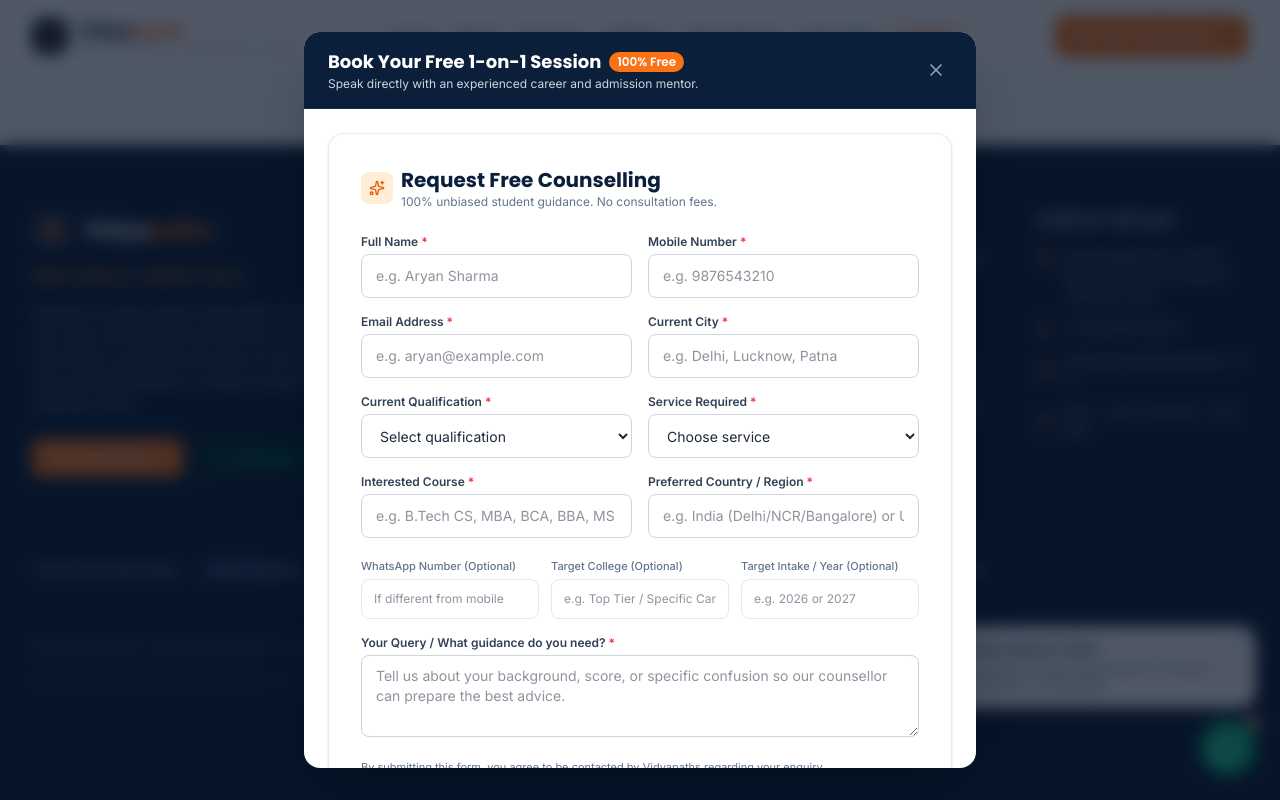
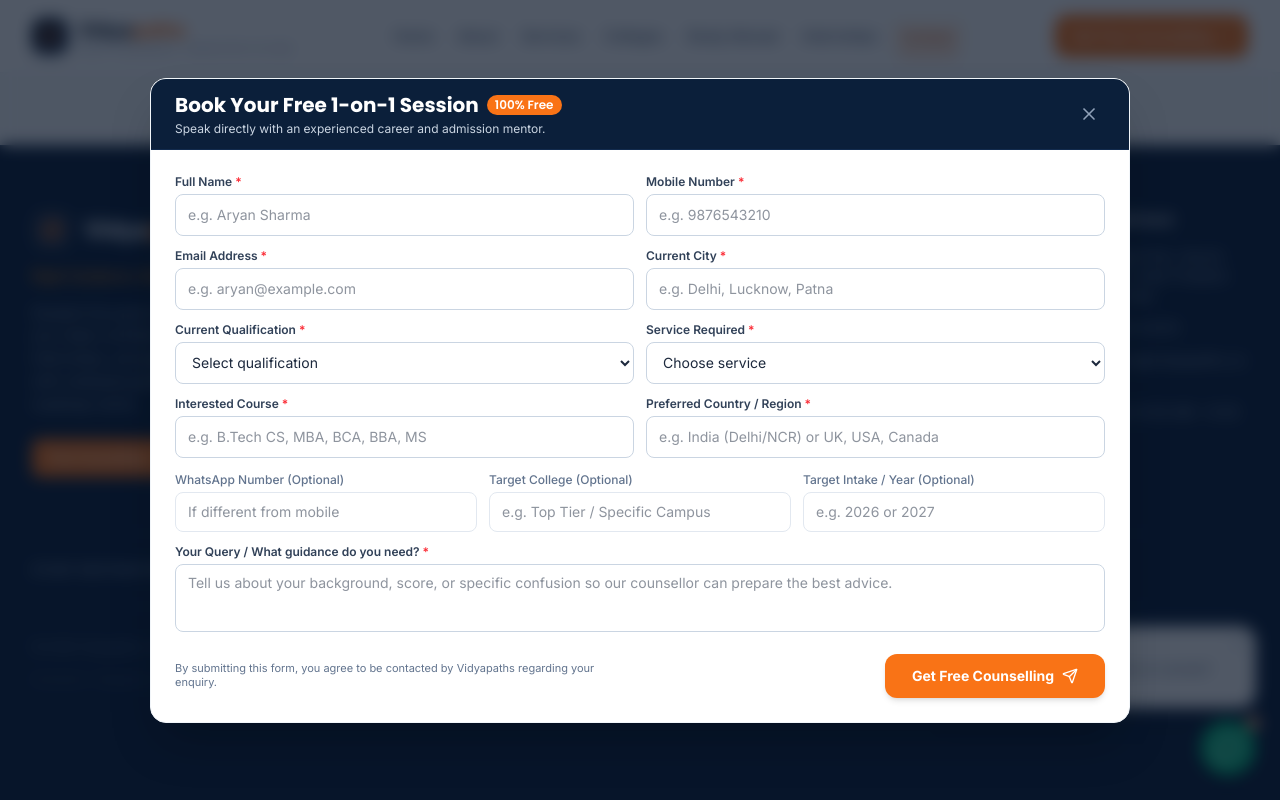
Before and after one commit to aryansingh121/Vidyapaths, a React (Vite) app: page /contact in a window 1280 px wide. Both pictures are taken after a click on the button "Free Counselling". Shown: the part 1322-2122 px from the top of the page. Built offline with nearby package versions, Linux system fonts and the light colour scheme.

Commit message:
feat: redesign counselling modal to fit entire form on one screen

```diff
--- a/src/components/EnquiryForm.jsx
+++ b/src/components/EnquiryForm.jsx
@@ -2,7 +2,7 @@ import React, { useState, useEffect, useId } from 'react';
 import { Send, CheckCircle, AlertCircle, MessageSquare, Sparkles } from 'lucide-react';
 import { siteConfig } from '../data/siteData';
 
-export default function EnquiryForm({ defaultService = '', source = 'Lead Form' }) {
+export default function EnquiryForm({ defaultService = '', source = 'Lead Form', isModal = false }) {
   const formUid = useId();
 
   const [formData, setFormData] = useState({
@@ -155,16 +155,16 @@ export default function EnquiryForm({ defaultService = '', source = 'Lead Form'
 
   if (submitted) {
     return (
-      <div className="bg-white rounded-2xl p-8 border border-emerald-100 shadow-sm text-center animate-in fade-in duration-300">
-        <div className="w-16 h-16 bg-emerald-50 text-emerald-600 rounded-full flex items-center justify-center mx-auto mb-4">
-          <CheckCircle className="w-10 h-10" />
+      <div className={`text-center animate-in fade-in duration-300 ${isModal ? 'py-4' : 'bg-white rounded-2xl p-6 sm:p-8 border border-slate-200/80 shadow-sm'}`}>
+        <div className="w-14 h-14 bg-emerald-50 text-emerald-600 rounded-full flex items-center justify-center mx-auto mb-3">
+          <CheckCircle className="w-8 h-8" />
         </div>
-        <h3 className="text-2xl font-bold text-navy-900 mb-2">Thank you!</h3>
-        <p className="text-slate-600 max-w-md mx-auto mb-6 text-sm leading-relaxed">
-          Thank you! Your enquiry has been received. Our team will get in touch with you shortly.
+        <h3 className="text-xl sm:text-2xl font-bold text-navy-900 mb-1.5">Thank you!</h3>
+        <p className="text-slate-600 max-w-md mx-auto mb-4 text-xs sm:text-sm leading-relaxed">
+          Your enquiry has been received. Our team will get in touch with you shortly.
         </p>
 
-        <div className="bg-slate-50 rounded-xl p-4 mb-6 border border-slate-100 text-left text-sm max-w-md mx-auto space-y-2">
+        <div className="bg-slate-50 rounded-xl p-3.5 mb-4 border border-slate-100 text-left text-xs sm:text-sm max-w-md mx-auto space-y-1.5">
           <div className="flex justify-between">
             <span className="text-slate-500">Candidate:</span>
             <span className="font-semibold text-navy-900">{formData.fullName}</span>
@@ -183,10 +183,10 @@ export default function EnquiryForm({ defaultService = '', source = 'Lead Form'
           </div>
         </div>
 
-        <div className="flex flex-col sm:flex-row gap-3 justify-center max-w-md mx-auto">
+        <div className="flex flex-col sm:flex-row gap-2.5 justify-center max-w-md mx-auto">
           <button
             onClick={openWhatsAppWithData}
-            className="flex-1 inline-flex items-center justify-center gap-2 px-5 py-3 rounded-xl font-semibold text-white bg-emerald-600 hover:bg-emerald-700 transition-colors shadow-sm min-h-[44px] cursor-pointer"
+            className="flex-1 inline-flex items-center justify-center gap-2 px-4 py-2.5 rounded-xl text-xs sm:text-sm font-semibold text-white bg-emerald-600 hover:bg-emerald-700 transition-colors shadow-sm min-h-[42px] cursor-pointer"
           >
             <MessageSquare className="w-4 h-4" />
             <span>Chat on WhatsApp Now</span>
@@ -209,7 +209,7 @@ export default function EnquiryForm({ defaultService = '', source = 'Lead Form'
                 message: ''
               });
             }}
-            className="px-5 py-3 rounded-xl font-medium text-slate-700 bg-slate-100 hover:bg-slate-200 transition-colors min-h-[44px] cursor-pointer"
+            className="px-4 py-2.5 rounded-xl text-xs sm:text-sm font-medium text-slate-700 bg-slate-100 hover:bg-slate-200 transition-colors min-h-[42px] cursor-pointer"
           >
             Submit Another Query
           </button>
@@ -219,27 +219,33 @@ export default function EnquiryForm({ defaultService = '', source = 'Lead Form'
   }
 
   return (
-    <form onSubmit={handleSubmit} noValidate className="bg-white rounded-2xl p-6 sm:p-8 border border-slate-200/80 shadow-sm">
-      <div className="flex items-center gap-2 mb-6">
-        <span className="w-8 h-8 rounded-lg bg-orange-100 text-orange-600 flex items-center justify-center">
+    <form
+      onSubmit={handleSubmit}
+      noValidate
+      className={isModal ? "w-full box-border" : "bg-white rounded-2xl p-6 sm:p-8 border border-slate-200/80 shadow-sm box-border"}
+    >
+      {!isModal && (
+        <div className="flex items-center gap-2 mb-5">
+          <span className="w-8 h-8 rounded-lg bg-orange-100 text-orange-600 flex items-center justify-center shrink-0">
             <Sparkles className="w-4 h-4" />
           </span>
           <div>
-          <h3 className="text-xl font-bold text-navy-900">Request Free Counselling</h3>
+            <h3 className="text-lg sm:text-xl font-bold text-navy-900">Request Free Counselling</h3>
             <p className="text-xs text-slate-500">100% unbiased student guidance. No consultation fees.</p>
           </div>
         </div>
+      )}
 
       {submitError && (
-        <div className="mb-4 p-3 rounded-lg bg-red-50 border border-red-200 text-red-700 text-xs flex items-center gap-2">
+        <div className="mb-3 p-2.5 rounded-lg bg-red-50 border border-red-200 text-red-700 text-xs flex items-center gap-2">
           <AlertCircle className="w-4 h-4 shrink-0" />
           <span>{submitError}</span>
         </div>
       )}
 
-      <div className="space-y-4">
-        {/* Name & Mobile */}
-        <div className="grid grid-cols-1 sm:grid-cols-2 gap-4">
+      <div className="space-y-2.5 sm:space-y-3">
+        {/* Row 1: Full Name | Mobile Number */}
+        <div className="grid grid-cols-1 sm:grid-cols-2 gap-2.5 sm:gap-3">
           <div>
             <label htmlFor={`${formUid}-fullName`} className="block text-xs font-semibold text-slate-700 mb-1">
               Full Name <span className="text-red-500">*</span>
@@ -253,11 +259,11 @@ export default function EnquiryForm({ defaultService = '', source = 'Lead Form'
               onChange={handleChange}
               aria-invalid={!!errors.fullName}
               aria-describedby={errors.fullName ? `${formUid}-fullName-err` : undefined}
-              className={`w-full px-3.5 py-2.5 text-sm rounded-lg border min-h-[44px] ${
+              className={`w-full px-3 py-2 text-xs sm:text-sm rounded-lg border h-10 sm:h-[42px] transition-colors ${
                 errors.fullName ? 'border-red-400 bg-red-50/30' : 'border-slate-300 focus:border-orange-500'
               } focus:outline-none focus:ring-1 focus:ring-orange-500`}
             />
-            {errors.fullName && <p id={`${formUid}-fullName-err`} className="text-xs text-red-500 mt-1">{errors.fullName}</p>}
+            {errors.fullName && <p id={`${formUid}-fullName-err`} className="text-xs text-red-500 mt-0.5">{errors.fullName}</p>}
           </div>
 
           <div>
@@ -273,16 +279,16 @@ export default function EnquiryForm({ defaultService = '', source = 'Lead Form'
               onChange={handleChange}
               aria-invalid={!!errors.mobileNumber}
               aria-describedby={errors.mobileNumber ? `${formUid}-mobileNumber-err` : undefined}
-              className={`w-full px-3.5 py-2.5 text-sm rounded-lg border min-h-[44px] ${
+              className={`w-full px-3 py-2 text-xs sm:text-sm rounded-lg border h-10 sm:h-[42px] transition-colors ${
                 errors.mobileNumber ? 'border-red-400 bg-red-50/30' : 'border-slate-300 focus:border-orange-500'
               } focus:outline-none focus:ring-1 focus:ring-orange-500`}
             />
-            {errors.mobileNumber && <p id={`${formUid}-mobileNumber-err`} className="text-xs text-red-500 mt-1">{errors.mobileNumber}</p>}
+            {errors.mobileNumber && <p id={`${formUid}-mobileNumber-err`} className="text-xs text-red-500 mt-0.5">{errors.mobileNumber}</p>}
           </div>
         </div>
 
-        {/* Email & City */}
-        <div className="grid grid-cols-1 sm:grid-cols-2 gap-4">
+        {/* Row 2: Email Address | Current City */}
+        <div className="grid grid-cols-1 sm:grid-cols-2 gap-2.5 sm:gap-3">
           <div>
             <label htmlFor={`${formUid}-email`} className="block text-xs font-semibold text-slate-700 mb-1">
               Email Address <span className="text-red-500">*</span>
@@ -296,11 +302,11 @@ export default function EnquiryForm({ defaultService = '', source = 'Lead Form'
               onChange={handleChange}
               aria-invalid={!!errors.email}
               aria-describedby={errors.email ? `${formUid}-email-err` : undefined}
-              className={`w-full px-3.5 py-2.5 text-sm rounded-lg border min-h-[44px] ${
+              className={`w-full px-3 py-2 text-xs sm:text-sm rounded-lg border h-10 sm:h-[42px] transition-colors ${
                 errors.email ? 'border-red-400 bg-red-50/30' : 'border-slate-300 focus:border-orange-500'
               } focus:outline-none focus:ring-1 focus:ring-orange-500`}
             />
-            {errors.email && <p id={`${formUid}-email-err`} className="text-xs text-red-500 mt-1">{errors.email}</p>}
+            {errors.email && <p id={`${formUid}-email-err`} className="text-xs text-red-500 mt-0.5">{errors.email}</p>}
           </div>
 
           <div>
@@ -316,16 +322,16 @@ export default function EnquiryForm({ defaultService = '', source = 'Lead Form'
               onChange={handleChange}
               aria-invalid={!!errors.currentCity}
               aria-describedby={errors.currentCity ? `${formUid}-currentCity-err` : undefined}
-              className={`w-full px-3.5 py-2.5 text-sm rounded-lg border min-h-[44px] ${
+              className={`w-full px-3 py-2 text-xs sm:text-sm rounded-lg border h-10 sm:h-[42px] transition-colors ${
                 errors.currentCity ? 'border-red-400 bg-red-50/30' : 'border-slate-300 focus:border-orange-500'
               } focus:outline-none focus:ring-1 focus:ring-orange-500`}
             />
-            {errors.currentCity && <p id={`${formUid}-currentCity-err`} className="text-xs text-red-500 mt-1">{errors.currentCity}</p>}
+            {errors.currentCity && <p id={`${formUid}-currentCity-err`} className="text-xs text-red-500 mt-0.5">{errors.currentCity}</p>}
           </div>
         </div>
 
-        {/* Qualification & Service */}
-        <div className="grid grid-cols-1 sm:grid-cols-2 gap-4">
+        {/* Row 3: Current Qualification | Service Required */}
+        <div className="grid grid-cols-1 sm:grid-cols-2 gap-2.5 sm:gap-3">
           <div>
             <label htmlFor={`${formUid}-education`} className="block text-xs font-semibold text-slate-700 mb-1">
               Current Qualification <span className="text-red-500">*</span>
@@ -337,9 +343,9 @@ export default function EnquiryForm({ defaultService = '', source = 'Lead Form'
               onChange={handleChange}
               aria-invalid={!!errors.education}
               aria-describedby={errors.education ? `${formUid}-education-err` : undefined}
-              className={`w-full px-3.5 py-2.5 text-sm rounded-lg border min-h-[44px] ${
+              className={`w-full px-3 py-2 text-xs sm:text-sm rounded-lg border h-10 sm:h-[42px] transition-colors bg-white ${
                 errors.education ? 'border-red-400 bg-red-50/30' : 'border-slate-300 focus:border-orange-500'
-              } focus:outline-none focus:ring-1 focus:ring-orange-500 bg-white`}
+              } focus:outline-none focus:ring-1 focus:ring-orange-500`}
             >
               <option value="">Select qualification</option>
               <option value="Class 10th / 11th">Class 10th / 11th</option>
@@ -349,7 +355,7 @@ export default function EnquiryForm({ defaultService = '', source = 'Lead Form'
               <option value="Postgraduate (PG Student)">Postgraduate Student</option>
               <option value="Working Professional">Working Professional</option>
             </select>
-            {errors.education && <p id={`${formUid}-education-err`} className="text-xs text-red-500 mt-1">{errors.education}</p>}
+            {errors.education && <p id={`${formUid}-education-err`} className="text-xs text-red-500 mt-0.5">{errors.education}</p>}
           </div>
 
           <div>
@@ -363,25 +369,25 @@ export default function EnquiryForm({ defaultService = '', source = 'Lead Form'
               onChange={handleChange}
               aria-invalid={!!errors.serviceRequired}
               aria-describedby={errors.serviceRequired ? `${formUid}-serviceRequired-err` : undefined}
-              className={`w-full px-3.5 py-2.5 text-sm rounded-lg border min-h-[44px] ${
+              className={`w-full px-3 py-2 text-xs sm:text-sm rounded-lg border h-10 sm:h-[42px] transition-colors bg-white ${
                 errors.serviceRequired ? 'border-red-400 bg-red-50/30' : 'border-slate-300 focus:border-orange-500'
-              } focus:outline-none focus:ring-1 focus:ring-orange-500 bg-white`}
+              } focus:outline-none focus:ring-1 focus:ring-orange-500`}
             >
               <option value="">Choose service</option>
               <option value="College Admission">College Admission</option>
               <option value="Career Counselling">Career Counselling</option>
-              <option value="Internship Assistance">Internship</option>
+              <option value="Internship Assistance">Internship Assistance</option>
               <option value="Study Abroad">Study Abroad</option>
-              <option value="Scholarship Guidance">Scholarship</option>
+              <option value="Scholarship Guidance">Scholarship & Loan Guidance</option>
               <option value="Resume & Interview">Resume & Interview Support</option>
               <option value="Other">Other</option>
             </select>
-            {errors.serviceRequired && <p id={`${formUid}-serviceRequired-err`} className="text-xs text-red-500 mt-1">{errors.serviceRequired}</p>}
+            {errors.serviceRequired && <p id={`${formUid}-serviceRequired-err`} className="text-xs text-red-500 mt-0.5">{errors.serviceRequired}</p>}
           </div>
         </div>
 
-        {/* Interested Course & Preferred Country */}
-        <div className="grid grid-cols-1 sm:grid-cols-2 gap-4">
+        {/* Row 4: Interested Course | Preferred Country / Region */}
+        <div className="grid grid-cols-1 sm:grid-cols-2 gap-2.5 sm:gap-3">
           <div>
             <label htmlFor={`${formUid}-interestedCourse`} className="block text-xs font-semibold text-slate-700 mb-1">
               Interested Course <span className="text-red-500">*</span>
@@ -395,11 +401,11 @@ export default function EnquiryForm({ defaultService = '', source = 'Lead Form'
               onChange={handleChange}
               aria-invalid={!!errors.interestedCourse}
               aria-describedby={errors.interestedCourse ? `${formUid}-interestedCourse-err` : undefined}
-              className={`w-full px-3.5 py-2.5 text-sm rounded-lg border min-h-[44px] ${
+              className={`w-full px-3 py-2 text-xs sm:text-sm rounded-lg border h-10 sm:h-[42px] transition-colors ${
                 errors.interestedCourse ? 'border-red-400 bg-red-50/30' : 'border-slate-300 focus:border-orange-500'
               } focus:outline-none focus:ring-1 focus:ring-orange-500`}
             />
-            {errors.interestedCourse && <p id={`${formUid}-interestedCourse-err`} className="text-xs text-red-500 mt-1">{errors.interestedCourse}</p>}
+            {errors.interestedCourse && <p id={`${formUid}-interestedCourse-err`} className="text-xs text-red-500 mt-0.5">{errors.interestedCourse}</p>}
           </div>
 
           <div>
@@ -410,23 +416,23 @@ export default function EnquiryForm({ defaultService = '', source = 'Lead Form'
               id={`${formUid}-preferredCountry`}
               type="text"
               name="preferredCountry"
-              placeholder="e.g. India (Delhi/NCR/Bangalore) or UK, USA, Canada"
+              placeholder="e.g. India (Delhi/NCR) or UK, USA, Canada"
               value={formData.preferredCountry}
               onChange={handleChange}
               aria-invalid={!!errors.preferredCountry}
               aria-describedby={errors.preferredCountry ? `${formUid}-preferredCountry-err` : undefined}
-              className={`w-full px-3.5 py-2.5 text-sm rounded-lg border min-h-[44px] ${
+              className={`w-full px-3 py-2 text-xs sm:text-sm rounded-lg border h-10 sm:h-[42px] transition-colors ${
                 errors.preferredCountry ? 'border-red-400 bg-red-50/30' : 'border-slate-300 focus:border-orange-500'
               } focus:outline-none focus:ring-1 focus:ring-orange-500`}
             />
-            {errors.preferredCountry && <p id={`${formUid}-preferredCountry-err`} className="text-xs text-red-500 mt-1">{errors.preferredCountry}</p>}
+            {errors.preferredCountry && <p id={`${formUid}-preferredCountry-err`} className="text-xs text-red-500 mt-0.5">{errors.preferredCountry}</p>}
           </div>
         </div>
 
-        {/* Optional Fields: WhatsApp Number, Preferred College, Target Intake */}
-        <div className="grid grid-cols-1 sm:grid-cols-3 gap-3 pt-1">
+        {/* Row 5: Optional Fields (WhatsApp Number, Target College, Target Intake) */}
+        <div className="grid grid-cols-1 sm:grid-cols-3 gap-2.5 sm:gap-3 pt-0.5">
           <div>
-            <label htmlFor={`${formUid}-whatsappNumber`} className="block text-[11px] font-medium text-slate-500 mb-1">
+            <label htmlFor={`${formUid}-whatsappNumber`} className="block text-[11px] sm:text-xs font-medium text-slate-500 mb-1">
               WhatsApp Number (Optional)
             </label>
             <input
@@ -436,12 +442,12 @@ export default function EnquiryForm({ defaultService = '', source = 'Lead Form'
               placeholder="If different from mobile"
               value={formData.whatsappNumber}
               onChange={handleChange}
-              className="w-full px-3 py-2 text-xs rounded-lg border border-slate-200 focus:border-orange-500 focus:outline-none min-h-[40px]"
+              className="w-full px-3 py-1.5 text-xs sm:text-sm rounded-lg border border-slate-200 focus:border-orange-500 focus:outline-none h-9 sm:h-10 transition-colors"
             />
           </div>
 
           <div>
-            <label htmlFor={`${formUid}-preferredCollege`} className="block text-[11px] font-medium text-slate-500 mb-1">
+            <label htmlFor={`${formUid}-preferredCollege`} className="block text-[11px] sm:text-xs font-medium text-slate-500 mb-1">
               Target College (Optional)
             </label>
             <input
@@ -451,12 +457,12 @@ export default function EnquiryForm({ defaultService = '', source = 'Lead Form'
               placeholder="e.g. Top Tier / Specific Campus"
               value={formData.preferredCollege}
               onChange={handleChange}
-              className="w-full px-3 py-2 text-xs rounded-lg border border-slate-200 focus:border-orange-500 focus:outline-none min-h-[40px]"
+              className="w-full px-3 py-1.5 text-xs sm:text-sm rounded-lg border border-slate-200 focus:border-orange-500 focus:outline-none h-9 sm:h-10 transition-colors"
             />
           </div>
 
           <div>
-            <label htmlFor={`${formUid}-preferredIntake`} className="block text-[11px] font-medium text-slate-500 mb-1">
+            <label htmlFor={`${formUid}-preferredIntake`} className="block text-[11px] sm:text-xs font-medium text-slate-500 mb-1">
               Target Intake / Year (Optional)
             </label>
             <input
@@ -466,12 +472,12 @@ export default function EnquiryForm({ defaultService = '', source = 'Lead Form'
               placeholder="e.g. 2026 or 2027"
               value={formData.preferredIntake}
               onChange={handleChange}
-              className="w-full px-3 py-2 text-xs rounded-lg border border-slate-200 focus:border-orange-500 focus:outline-none min-h-[40px]"
+              className="w-full px-3 py-1.5 text-xs sm:text-sm rounded-lg border border-slate-200 focus:border-orange-500 focus:outline-none h-9 sm:h-10 transition-colors"
             />
           </div>
         </div>
 
-        {/* Message / Query */}
+        {/* Row 6: Query / Message */}
         <div>
           <label htmlFor={`${formUid}-message`} className="block text-xs font-semibold text-slate-700 mb-1">
             Your Query / What guidance do you need? <span className="text-red-500">*</span>
@@ -479,34 +485,34 @@ export default function EnquiryForm({ defaultService = '', source = 'Lead Form'
           <textarea
             id={`${formUid}-message`}
             name="message"
-            rows="3"
+            rows="2"
             placeholder="Tell us about your background, score, or specific confusion so our counsellor can prepare the best advice."
             value={formData.message}
             onChange={handleChange}
             aria-invalid={!!errors.message}
             aria-describedby={errors.message ? `${formUid}-message-err` : undefined}
-            className={`w-full px-3.5 py-2.5 text-sm rounded-lg border ${
+            className={`w-full px-3 py-2 text-xs sm:text-sm rounded-lg border h-[64px] sm:h-[68px] resize-none transition-colors ${
               errors.message ? 'border-red-400 bg-red-50/30' : 'border-slate-300 focus:border-orange-500'
             } focus:outline-none focus:ring-1 focus:ring-orange-500`}
           ></textarea>
-          {errors.message && <p id={`${formUid}-message-err`} className="text-xs text-red-500 mt-1">{errors.message}</p>}
+          {errors.message && <p id={`${formUid}-message-err`} className="text-xs text-red-500 mt-0.5">{errors.message}</p>}
         </div>
 
-        {/* Privacy Note */}
-        <p className="text-[11px] text-slate-500 leading-relaxed">
+        {/* Row 7: Submit Button & Privacy Note */}
+        <div className="pt-1 flex flex-col sm:flex-row sm:items-center sm:justify-between gap-2.5 sm:gap-4">
+          <p className="text-[11px] text-slate-500 leading-tight order-2 sm:order-1 sm:max-w-xs md:max-w-md">
             By submitting this form, you agree to be contacted by Vidyapaths regarding your enquiry.
           </p>
 
-        {/* Submit Button */}
           <button
             type="submit"
             disabled={isSubmitting}
-          className="w-full inline-flex items-center justify-center gap-2 px-6 py-3.5 rounded-xl font-bold text-white bg-orange-500 hover:bg-orange-600 transition-all shadow-md hover:shadow-orange-500/20 active:scale-[0.99] cursor-pointer disabled:opacity-70 min-h-[44px]"
+            className="order-1 sm:order-2 w-full sm:w-auto min-w-[200px] sm:min-w-[220px] inline-flex items-center justify-center gap-2 px-6 py-2.5 sm:py-3 rounded-xl font-bold text-white bg-orange-500 hover:bg-orange-600 transition-all shadow-md hover:shadow-orange-500/20 active:scale-[0.99] cursor-pointer disabled:opacity-70 min-h-[42px] shrink-0 text-xs sm:text-sm"
           >
             {isSubmitting ? (
               <span className="flex items-center gap-2">
                 <span className="w-4 h-4 border-2 border-white border-t-transparent rounded-full animate-spin"></span>
-              Submitting Enquiry...
+                <span>Submitting Enquiry...</span>
               </span>
             ) : (
               <>
@@ -516,6 +522,7 @@ export default function EnquiryForm({ defaultService = '', source = 'Lead Form'
             )}
           </button>
         </div>
+      </div>
     </form>
   );
 }
--- a/src/components/EnquiryModal.jsx
+++ b/src/components/EnquiryModal.jsx
@@ -22,34 +22,34 @@ export default function EnquiryModal({ isOpen, onClose, defaultService = '' }) {
   if (!isOpen) return null;
 
   return (
-    <div className="fixed inset-0 z-50 flex items-center justify-center p-4 sm:p-6 overflow-y-auto bg-navy-950/70 backdrop-blur-sm animate-in fade-in duration-200">
+    <div className="fixed inset-0 z-50 flex items-center justify-center p-2 sm:p-4 md:p-6 overflow-y-auto bg-navy-950/70 backdrop-blur-sm animate-in fade-in duration-200 box-border">
       <div
         className="fixed inset-0"
         onClick={onClose}
         aria-hidden="true"
       />
-      <div className="relative w-full max-w-2xl bg-white rounded-2xl shadow-2xl overflow-hidden z-10 max-h-[92vh] flex flex-col">
-        {/* Modal Header */}
-        <div className="px-6 py-4 bg-navy-900 text-white flex items-center justify-between border-b border-navy-800">
+      <div className="relative w-full max-w-[940px] xl:max-w-[980px] bg-white rounded-2xl shadow-2xl overflow-hidden z-10 max-h-[calc(100dvh-20px)] sm:max-h-[calc(100dvh-32px)] flex flex-col my-auto box-border border border-slate-100">
+        {/* Compact Modal Header */}
+        <div className="px-4 sm:px-6 py-2.5 sm:py-3 bg-navy-900 text-white flex items-center justify-between border-b border-navy-800 shrink-0">
           <div>
-            <h3 className="text-lg font-bold text-white flex items-center gap-2">
+            <h3 className="text-base sm:text-lg lg:text-xl font-bold text-white flex items-center gap-2">
               <span>Book Your Free 1-on-1 Session</span>
-              <span className="text-xs bg-orange-500 text-white px-2 py-0.5 rounded-full font-semibold">100% Free</span>
+              <span className="text-[10px] sm:text-xs bg-orange-500 text-white px-2 py-0.5 rounded-full font-semibold">100% Free</span>
             </h3>
-            <p className="text-xs text-slate-300">Speak directly with an experienced career and admission mentor.</p>
+            <p className="text-[11px] sm:text-xs text-slate-300 mt-0.5">Speak directly with an experienced career and admission mentor.</p>
           </div>
           <button
             onClick={onClose}
-            className="p-1.5 rounded-lg text-slate-400 hover:text-white hover:bg-navy-800 transition-colors"
+            className="p-1.5 rounded-lg text-slate-400 hover:text-white hover:bg-navy-800 transition-colors focus:outline-none focus-visible:ring-2 focus-visible:ring-orange-500 cursor-pointer shrink-0 ml-2"
             aria-label="Close modal"
           >
             <X className="w-5 h-5" />
           </button>
         </div>
 
-        {/* Modal Body */}
-        <div className="p-4 sm:p-6 overflow-y-auto">
-          <EnquiryForm defaultService={defaultService} source="Popup Modal" />
+        {/* Modal Body without nested scroll container */}
+        <div className="p-3.5 sm:p-5 lg:p-6 overflow-y-auto box-border">
+          <EnquiryForm defaultService={defaultService} source="Popup Modal" isModal={true} />
         </div>
       </div>
     </div>
```
Lines whose indentation alone changed are shown as unchanged.
